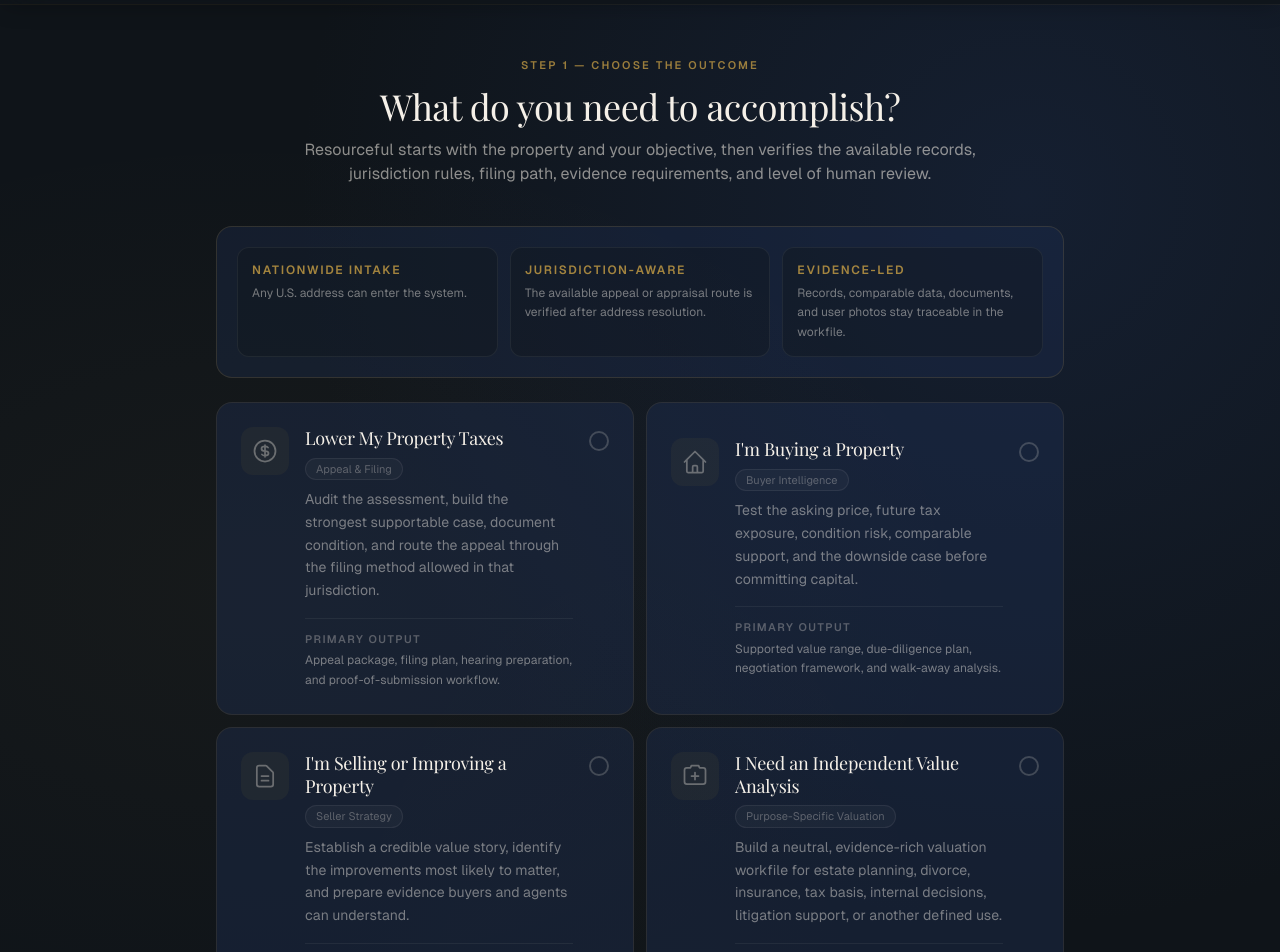
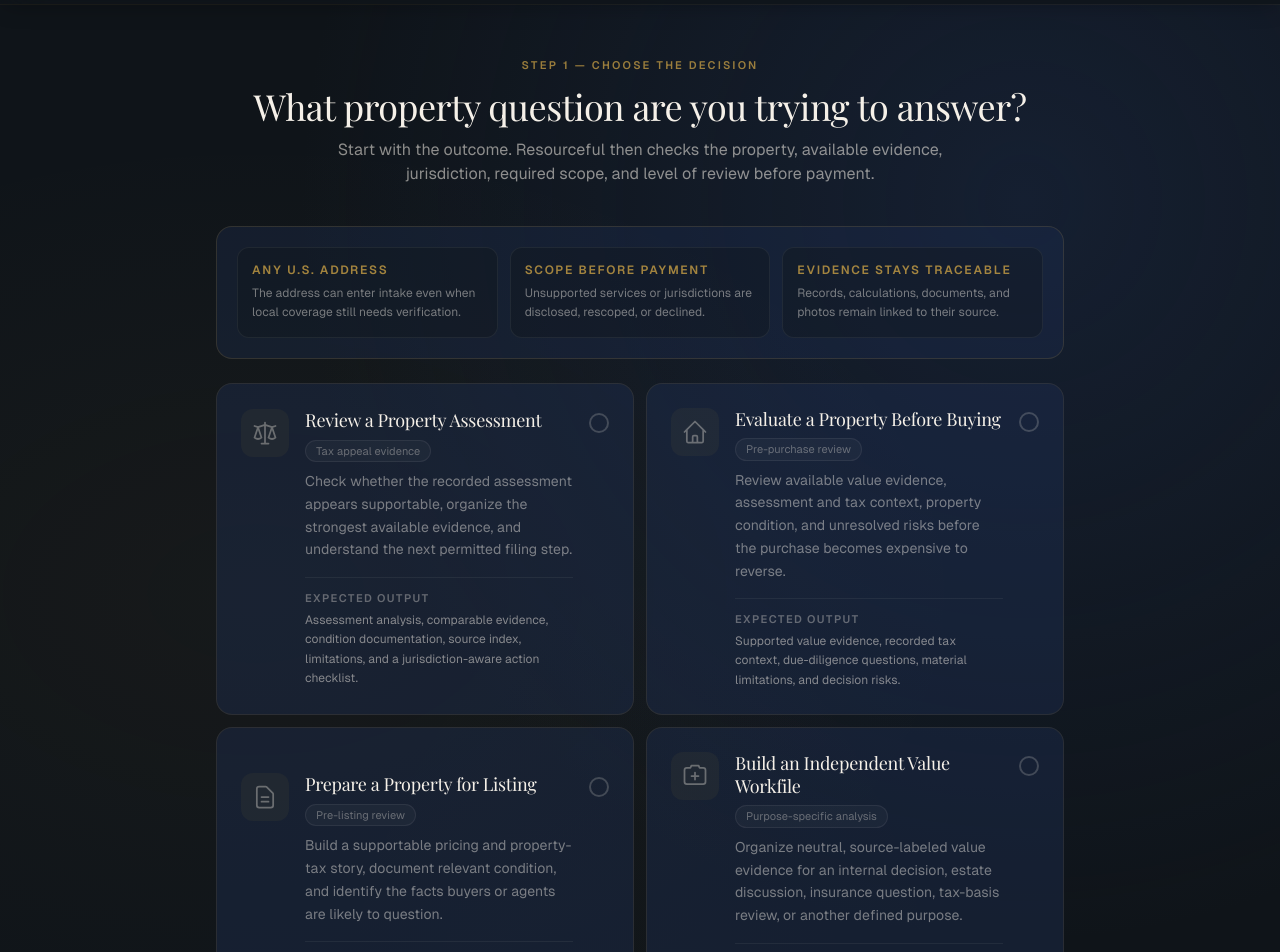
Before and after one commit to mikelaurenzo7-collab/Resourceful, a Next.js app: page /start in a window 1280 px wide. Shown: the part 60-1012 px from the top of the page. Built offline with nearby package versions, Linux system fonts and the light colour scheme; no server answers; a web font is replaced by a local one.

Commit message:
make intake outcome-led and scope-safe

```diff
--- a/src/app/start/page.tsx
+++ b/src/app/start/page.tsx
@@ -2,6 +2,7 @@
 
 import { useEffect } from 'react';
 import { useRouter } from 'next/navigation';
+
 import { useWizard } from '@/components/intake/WizardLayout';
 import Button from '@/components/ui/Button';
 import {
@@ -25,65 +26,67 @@ const SERVICE_OPTIONS: {
   {
     id: 'tax_appeal',
     serviceType: 'tax_appeal',
-    title: 'Lower My Property Taxes',
-    subtitle: 'Appeal & Filing',
+    title: 'Review a Property Assessment',
+    subtitle: 'Tax appeal evidence',
     description:
-      'Audit the assessment, build the strongest supportable case, document condition, and route the appeal through the filing method allowed in that jurisdiction.',
-    outcome: 'Appeal package, filing plan, hearing preparation, and proof-of-submission workflow.',
+      'Check whether the recorded assessment appears supportable, organize the strongest available evidence, and understand the next permitted filing step.',
+    outcome:
+      'Assessment analysis, comparable evidence, condition documentation, source index, limitations, and a jurisdiction-aware action checklist.',
     icon: (
       <svg className="h-7 w-7" fill="none" stroke="currentColor" viewBox="0 0 24 24" aria-hidden="true">
-        <path strokeLinecap="round" strokeLinejoin="round" strokeWidth={1.5} d="M12 8c-1.657 0-3 .895-3 2s1.343 2 3 2 3 .895 3 2-1.343 2-3 2m0-8c1.11 0 2.08.402 2.599 1M12 8V7m0 1v8m0 0v1m0-1c-1.11 0-2.08-.402-2.599-1M21 12a9 9 0 11-18 0 9 9 0 0118 0z" />
+        <path strokeLinecap="round" strokeLinejoin="round" strokeWidth={1.5} d="M3 6l3 1m0 0-3 9a5 5 0 0 0 6 0L6 7l6-2m6 2 3-1m-3 1-3 9a5 5 0 0 0 6 0l-3-9-6-2m0-2v2m0 16V5m0 16H9m3 0h3" />
       </svg>
     ),
   },
   {
     id: 'pre_purchase',
     serviceType: 'pre_purchase',
-    title: "I'm Buying a Property",
-    subtitle: 'Buyer Intelligence',
+    title: 'Evaluate a Property Before Buying',
+    subtitle: 'Pre-purchase review',
     description:
-      'Test the asking price, future tax exposure, condition risk, comparable support, and the downside case before committing capital.',
-    outcome: 'Supported value range, due-diligence plan, negotiation framework, and walk-away analysis.',
+      'Review available value evidence, assessment and tax context, property condition, and unresolved risks before the purchase becomes expensive to reverse.',
+    outcome:
+      'Supported value evidence, recorded tax context, due-diligence questions, material limitations, and decision risks.',
     icon: (
       <svg className="h-7 w-7" fill="none" stroke="currentColor" viewBox="0 0 24 24" aria-hidden="true">
-        <path strokeLinecap="round" strokeLinejoin="round" strokeWidth={1.5} d="M3 12l2-2m0 0l7-7 7 7M5 10v10a1 1 0 001 1h3m10-11l2 2m-2-2v10a1 1 0 01-1 1h-3m-6 0a1 1 0 001-1v-4a1 1 0 011-1h2a1 1 0 011 1v4a1 1 0 001 1m-6 0h6" />
+        <path strokeLinecap="round" strokeLinejoin="round" strokeWidth={1.5} d="m3 12 2-2m0 0 7-7 7 7M5 10v10a1 1 0 0 0 1 1h3m10-11 2 2m-2-2v10a1 1 0 0 1-1 1h-3m-6 0a1 1 0 0 0 1-1v-4a1 1 0 0 1 1-1h2a1 1 0 0 1 1 1v4a1 1 0 0 0 1 1m-6 0h6" />
       </svg>
     ),
   },
   {
     id: 'pre_listing',
     serviceType: 'pre_listing',
-    title: "I'm Selling or Improving a Property",
-    subtitle: 'Seller Strategy',
+    title: 'Prepare a Property for Listing',
+    subtitle: 'Pre-listing review',
     description:
-      'Establish a credible value story, identify the improvements most likely to matter, and prepare evidence buyers and agents can understand.',
-    outcome: 'Pricing support, improvement priorities, tax-positioning, and buyer-facing property intelligence.',
+      'Build a supportable pricing and property-tax story, document relevant condition, and identify the facts buyers or agents are likely to question.',
+    outcome:
+      'Independent value evidence, assessment and tax context, condition documentation, and buyer-ready discussion points.',
     icon: (
       <svg className="h-7 w-7" fill="none" stroke="currentColor" viewBox="0 0 24 24" aria-hidden="true">
-        <path strokeLinecap="round" strokeLinejoin="round" strokeWidth={1.5} d="M9 12h6m-6 4h6m2 5H7a2 2 0 01-2-2V5a2 2 0 012-2h5.586a1 1 0 01.707.293l5.414 5.414a1 1 0 01.293.707V19a2 2 0 01-2 2z" />
+        <path strokeLinecap="round" strokeLinejoin="round" strokeWidth={1.5} d="M9 12h6m-6 4h6m2 5H7a2 2 0 0 1-2-2V5a2 2 0 0 1 2-2h5.6a1 1 0 0 1 .7.3l5.4 5.4a1 1 0 0 1 .3.7V19a2 2 0 0 1-2 2Z" />
       </svg>
     ),
   },
   {
     id: 'independent_valuation',
     serviceType: 'pre_listing',
-    title: 'I Need an Independent Value Analysis',
-    subtitle: 'Purpose-Specific Valuation',
+    title: 'Build an Independent Value Workfile',
+    subtitle: 'Purpose-specific analysis',
     description:
-      'Build a neutral, evidence-rich valuation workfile for estate planning, divorce, insurance, tax basis, internal decisions, litigation support, or another defined use.',
-    outcome: 'Purpose-specific value analysis with source ledger, assumptions, exhibits, and a licensed-appraiser upgrade path when required.',
+      'Organize neutral, source-labeled value evidence for an internal decision, estate discussion, insurance question, tax-basis review, or another defined purpose.',
+    outcome:
+      'Purpose-specific analysis with sources, assumptions, exhibits, limitations, and a regulated-professional referral path when required.',
     icon: (
       <svg className="h-7 w-7" fill="none" stroke="currentColor" viewBox="0 0 24 24" aria-hidden="true">
-        <path strokeLinecap="round" strokeLinejoin="round" strokeWidth={1.5} d="M9 12h6m-3-3v6m7 4H5a2 2 0 01-2-2V7a2 2 0 012-2h3l1-2h6l1 2h3a2 2 0 012 2v10a2 2 0 01-2 2z" />
+        <path strokeLinecap="round" strokeLinejoin="round" strokeWidth={1.5} d="M9 12h6m-3-3v6m7 4H5a2 2 0 0 1-2-2V7a2 2 0 0 1 2-2h3l1-2h6l1 2h3a2 2 0 0 1 2 2v10a2 2 0 0 1-2 2Z" />
       </svg>
     ),
   },
 ];
 
 function selectedWorkflow(serviceType: ServiceType | null, desiredOutcome: string): WorkflowId | null {
-  if (isIndependentValuationPurpose(desiredOutcome)) {
-    return 'independent_valuation';
-  }
+  if (isIndependentValuationPurpose(desiredOutcome)) return 'independent_valuation';
   return serviceType;
 }
 
@@ -102,10 +105,14 @@ export default function GoalsPage() {
 
     updateState({
       serviceType: option.serviceType,
-      desiredOutcome: option.id === 'independent_valuation'
-        ? markIndependentValuationPurpose(cleanOutcome)
-        : cleanOutcome,
+      desiredOutcome:
+        option.id === 'independent_valuation'
+          ? markIndependentValuationPurpose(cleanOutcome)
+          : cleanOutcome,
       reviewTier: option.id === 'tax_appeal' ? state.reviewTier : 'auto',
+      priceCents: 0,
+      clientSecret: null,
+      reportId: null,
     });
   };
 
@@ -113,57 +120,58 @@ export default function GoalsPage() {
 
   const updateVisibleOutcome = (value: string) => {
     updateState({
-      desiredOutcome: activeWorkflow === 'independent_valuation'
-        ? markIndependentValuationPurpose(value)
-        : value,
+      desiredOutcome:
+        activeWorkflow === 'independent_valuation'
+          ? markIndependentValuationPurpose(value)
+          : value,
     });
   };
 
   return (
     <main className="mx-auto max-w-4xl px-5 py-10 sm:px-6 sm:py-12">
-      <div className="mb-8 text-center animate-fade-in sm:mb-10">
+      <header className="mb-8 text-center animate-fade-in sm:mb-10">
         <span className="mb-3 inline-block text-[11px] font-semibold uppercase tracking-[0.2em] text-gold/70">
-          Step 1 — Choose the Outcome
+          Step 1 — Choose the decision
         </span>
         <h1 className="mb-3 font-display text-3xl text-cream md:text-4xl">
-          What do you need to accomplish?
+          What property question are you trying to answer?
         </h1>
         <p className="mx-auto max-w-2xl text-sm leading-relaxed text-cream/55 sm:text-base">
-          Resourceful starts with the property and your objective, then verifies the available records,
-          jurisdiction rules, filing path, evidence requirements, and level of human review.
+          Start with the outcome. Resourceful then checks the property, available evidence, jurisdiction, required scope, and level of review before payment.
         </p>
-      </div>
+      </header>
 
-      <div className="mb-6 grid gap-3 rounded-2xl border border-gold/15 bg-navy-light/35 p-4 sm:grid-cols-3 sm:p-5">
+      <section className="mb-6 grid gap-3 rounded-2xl border border-gold/15 bg-navy-light/35 p-4 sm:grid-cols-3 sm:p-5" aria-label="Intake principles">
         {[
-          ['Nationwide intake', 'Any U.S. address can enter the system.'],
-          ['Jurisdiction-aware', 'The available appeal or appraisal route is verified after address resolution.'],
-          ['Evidence-led', 'Records, comparable data, documents, and user photos stay traceable in the workfile.'],
+          ['Any U.S. address', 'The address can enter intake even when local coverage still needs verification.'],
+          ['Scope before payment', 'Unsupported services or jurisdictions are disclosed, rescoped, or declined.'],
+          ['Evidence stays traceable', 'Records, calculations, documents, and photos remain linked to their source.'],
         ].map(([label, copy]) => (
           <div key={label} className="rounded-xl border border-cream/[0.06] bg-navy-deep/35 p-3.5">
             <p className="text-xs font-semibold uppercase tracking-[0.14em] text-gold/75">{label}</p>
             <p className="mt-1.5 text-xs leading-relaxed text-cream/45">{copy}</p>
           </div>
         ))}
-      </div>
+      </section>
 
-      <div className="grid gap-3 animate-slide-up md:grid-cols-2">
+      <section className="grid gap-3 animate-slide-up md:grid-cols-2" aria-label="Property decisions">
         {SERVICE_OPTIONS.map((option) => {
           const isSelected = activeWorkflow === option.id;
+
           return (
             <button
               key={option.id}
               type="button"
               onClick={() => handleSelect(option)}
               aria-pressed={isSelected}
-              className={`group h-full rounded-2xl border p-5 text-left transition-all duration-300 sm:p-6 ${
+              className={`group h-full rounded-2xl border p-5 text-left transition-all duration-300 focus:outline-none focus:ring-2 focus:ring-gold/50 sm:p-6 ${
                 isSelected
                   ? 'border-gold/55 bg-gradient-to-br from-gold/[0.1] to-gold/[0.035] shadow-lg shadow-gold/5 ring-1 ring-gold/20'
                   : 'border-gold/10 bg-navy-light/40 hover:border-gold/30 hover:bg-navy-light/60'
               }`}
             >
               <div className="flex items-start gap-4">
-                <div className={`flex h-12 w-12 flex-shrink-0 items-center justify-center rounded-xl transition-all ${
+                <div className={`flex h-12 w-12 shrink-0 items-center justify-center rounded-xl transition-all ${
                   isSelected
                     ? 'bg-gold/20 text-gold shadow-[0_0_20px_rgba(212,168,71,0.15)]'
                     : 'bg-gold/5 text-cream/35 group-hover:bg-gold/10 group-hover:text-cream/60'
@@ -178,7 +186,7 @@ export default function GoalsPage() {
                     <span className={`rounded-full border px-2.5 py-0.5 text-[11px] ${
                       isSelected
                         ? 'border-gold/20 bg-gold/10 text-gold/75'
-                        : 'border-cream/[0.07] bg-cream/[0.03] text-cream/30'
+                        : 'border-cream/[0.07] bg-cream/[0.03] text-cream/35'
                     }`}>
                       {option.subtitle}
                     </span>
@@ -187,18 +195,18 @@ export default function GoalsPage() {
                     {option.description}
                   </p>
                   <div className="mt-4 border-t border-cream/[0.06] pt-3">
-                    <p className="text-[11px] font-semibold uppercase tracking-[0.12em] text-cream/30">Primary output</p>
-                    <p className="mt-1 text-xs leading-relaxed text-cream/45">{option.outcome}</p>
+                    <p className="text-[11px] font-semibold uppercase tracking-[0.12em] text-cream/35">Expected output</p>
+                    <p className="mt-1 text-xs leading-relaxed text-cream/50">{option.outcome}</p>
                   </div>
                 </div>
-                <div className={`mt-1 flex h-5 w-5 flex-shrink-0 items-center justify-center rounded-full border-2 transition-all ${
+                <div className={`mt-1 flex h-5 w-5 shrink-0 items-center justify-center rounded-full border-2 transition-all ${
                   isSelected
                     ? 'border-gold bg-gold shadow-[0_0_8px_rgba(212,168,71,0.4)]'
                     : 'border-cream/20 group-hover:border-cream/35'
                 }`}>
                   {isSelected && (
                     <svg className="h-3 w-3 text-navy-deep" fill="none" stroke="currentColor" viewBox="0 0 24 24" aria-hidden="true">
-                      <path strokeLinecap="round" strokeLinejoin="round" strokeWidth={3} d="M5 13l4 4L19 7" />
+                      <path strokeLinecap="round" strokeLinejoin="round" strokeWidth={3} d="m5 13 4 4L19 7" />
                     </svg>
                   )}
                 </div>
@@ -206,15 +214,15 @@ export default function GoalsPage() {
             </button>
           );
         })}
-      </div>
+      </section>
 
       {activeWorkflow && (
-        <div className="mt-7 animate-fade-in rounded-2xl border border-gold/10 bg-navy-light/30 p-5">
-          <label htmlFor="desired-outcome" className="block text-sm font-medium text-cream/65">
+        <section className="mt-7 animate-fade-in rounded-2xl border border-gold/10 bg-navy-light/30 p-5" aria-labelledby="decision-context-heading">
+          <label id="decision-context-heading" htmlFor="desired-outcome" className="block text-sm font-medium text-cream/65">
             {activeWorkflow === 'tax_appeal'
-              ? 'What changed, and why do you believe the assessment is wrong?'
+              ? 'What changed, and why do you believe the assessment may be unsupported?'
               : activeWorkflow === 'independent_valuation'
-                ? 'What is the valuation for, and what effective date or decision will it support?'
+                ? 'What is the analysis for, and what effective date or decision should it support?'
                 : 'What decision are you trying to make?'}
             <span className="ml-1 text-cream/30">(optional)</span>
           </label>
@@ -223,17 +231,17 @@ export default function GoalsPage() {
             value={visibleOutcome}
             onChange={(event) => updateVisibleOutcome(event.target.value)}
             placeholder={activeWorkflow === 'tax_appeal'
-              ? 'Example: My assessment increased 40%, the assessor record overstates living area, and nearby comparable properties are assessed lower.'
+              ? 'Example: The assessment increased substantially, the record may overstate living area, and nearby similar properties appear lower.'
               : activeWorkflow === 'independent_valuation'
-                ? 'Example: Estate planning value as of July 1, 2026, with a licensed-appraiser review option if the analysis will be submitted to a court or agency.'
-                : 'Describe the property, timing, target decision, concerns, and any documents or photos you already have.'}
+                ? 'Example: Internal estate-planning discussion using a July 1, 2026 effective date. A regulated appraisal may be needed later.'
+                : 'Describe the property, timing, decision, concerns, and documents or photos already available.'}
             rows={4}
             className="mt-3 w-full resize-none rounded-xl border border-gold/15 bg-navy-deep/45 px-4 py-3 text-sm text-cream placeholder:text-cream/25 focus:border-gold/45 focus:outline-none focus:ring-1 focus:ring-gold/20"
           />
-          <p className="mt-2 text-xs leading-relaxed text-cream/30">
-            GPT-5.6 Sol will use this as context, not as proof. Every material conclusion must still be supported by records, calculations, photos, documents, or clearly labeled assumptions.
+          <p className="mt-2 text-xs leading-relaxed text-cream/35">
+            This context helps organize research. It is not treated as proof without supporting records, calculations, photographs, documents, or a clearly labeled assumption.
           </p>
-        </div>
+        </section>
       )}
 
       <div className="mt-8">
@@ -243,13 +251,13 @@ export default function GoalsPage() {
           disabled={!activeWorkflow}
           onClick={() => router.push('/start/property')}
         >
-          Continue to Property
+          Continue to property
           <svg className="ml-2 h-5 w-5" fill="none" stroke="currentColor" viewBox="0 0 24 24" aria-hidden="true">
-            <path strokeLinecap="round" strokeLinejoin="round" strokeWidth={2} d="M17 8l4 4m0 0l-4 4m4-4H3" />
+            <path strokeLinecap="round" strokeLinejoin="round" strokeWidth={2} d="m17 8 4 4m0 0-4 4m4-4H3" />
           </svg>
         </Button>
         {!activeWorkflow && (
-          <p className="mt-3 text-center text-xs text-cream/25">Choose an outcome above to continue.</p>
+          <p className="mt-3 text-center text-xs text-cream/30">Choose a property decision to continue.</p>
         )}
       </div>
     </main>
```
